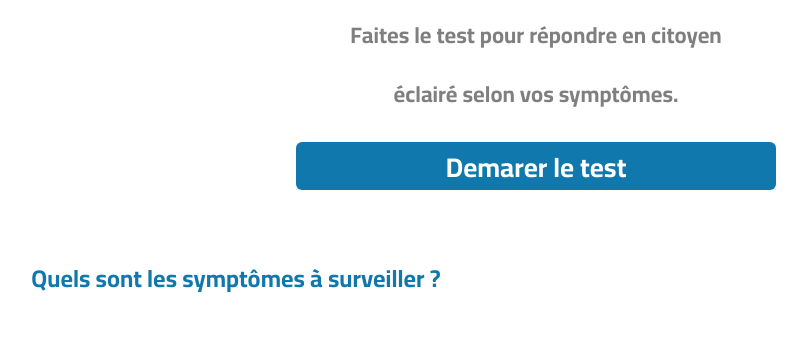
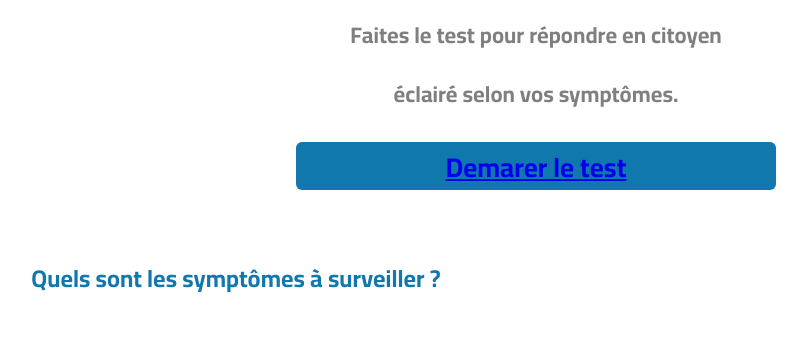
Before and after one commit to fati9999/Covid-19, a website: page index.html in a window 1280 px wide. Shown: the part 842-1194 px from the top of the page, without its empty margins (404-1211 px from the left). Drawn offline with Linux system fonts and the light colour scheme.

Commit message:
Update index.html
modification

```diff
--- a/index.html
+++ b/index.html
@@ -38,7 +38,7 @@
                 <p>Faites le test pour répondre en citoyen</p>
                 <p>éclairé selon vos symptômes.</p>
 
-                <button>Demarer le test</button>
+                 <div> <button  class="button_footer"> <a href="test.html">Demarer le test</a></button></div>
 
             </div>
     </section>
```
